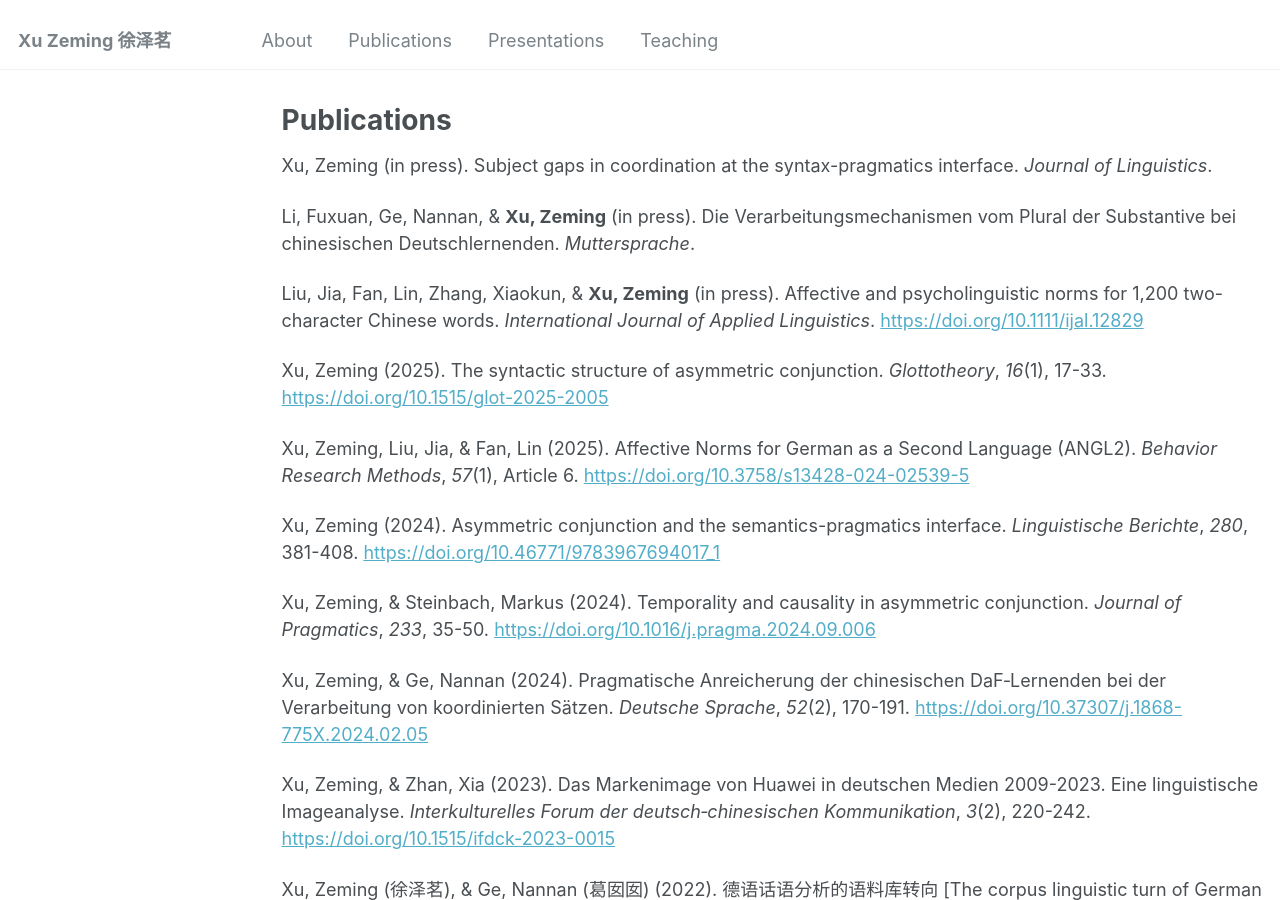
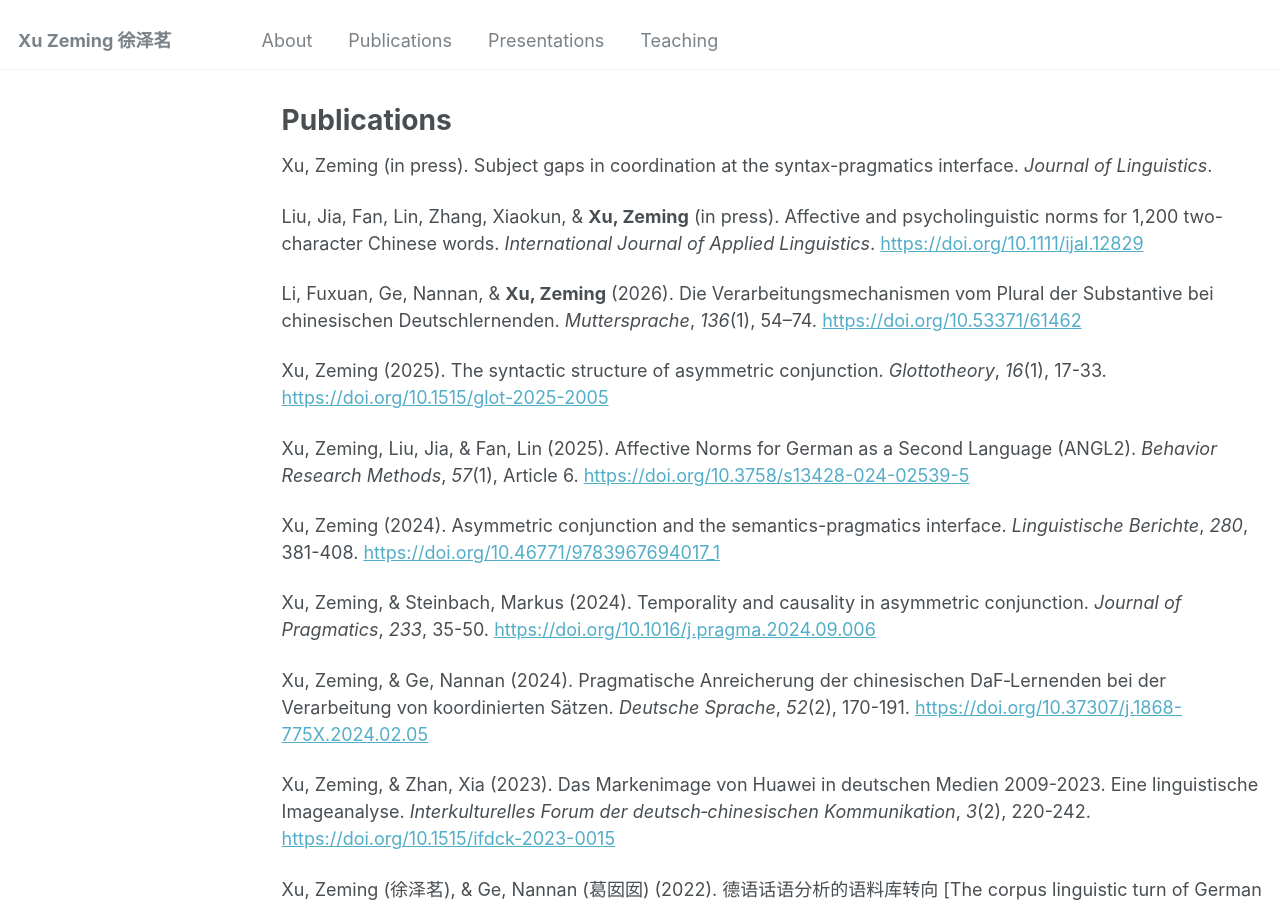
Before and after one commit to xu-zeming/xu-zeming.github.io, a Jekyll site: the page built from _pages/publications.md, in a window 1280 px wide and 900 px high. Built offline with Jekyll 4.4.1, drawn with Linux system fonts in a browser that asks for light colours.

Commit message:
modified:   _pages/publications.md

```diff
--- a/_pages/publications.md
+++ b/_pages/publications.md
@@ -7,9 +7,10 @@ author_profile: false
 
 Xu, Zeming (in press). Subject gaps in coordination at the syntax-pragmatics interface. *Journal of Linguistics*.
 
-Li, Fuxuan, Ge, Nannan, & **Xu, Zeming** (in press). Die Verarbeitungsmechanismen vom Plural der Substantive bei chinesischen Deutschlernenden. *Muttersprache*.
 
 Liu, Jia, Fan, Lin, Zhang, Xiaokun, & **Xu, Zeming** (in press). Affective and psycholinguistic norms for 1,200 two-character Chinese words. *International Journal of Applied Linguistics*. [https://doi.org/10.1111/ijal.12829](https://doi.org/10.1111/ijal.12829)
+
+Li, Fuxuan, Ge, Nannan, & **Xu, Zeming** (2026). Die Verarbeitungsmechanismen vom Plural der Substantive bei chinesischen Deutschlernenden. *Muttersprache*, *136*(1), 54–74. [https://doi.org/10.53371/61462](https://doi.org/10.53371/61462)
 
 Xu, Zeming (2025). The syntactic structure of asymmetric conjunction. *Glottotheory*, *16*(1), 17-33. [https://doi.org/10.1515/glot-2025-2005](https://doi.org/10.1515/glot-2025-2005)
 
```
